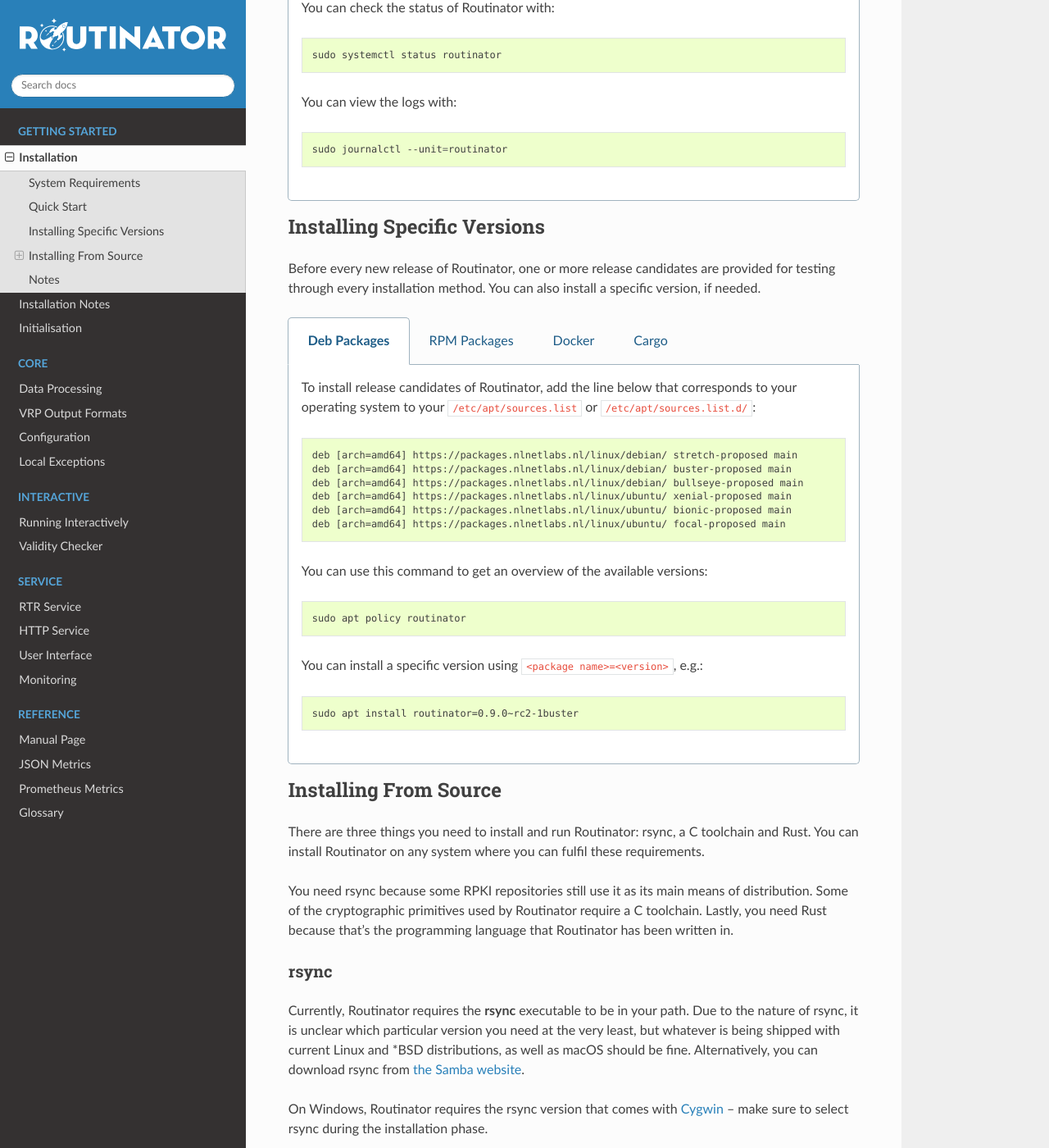
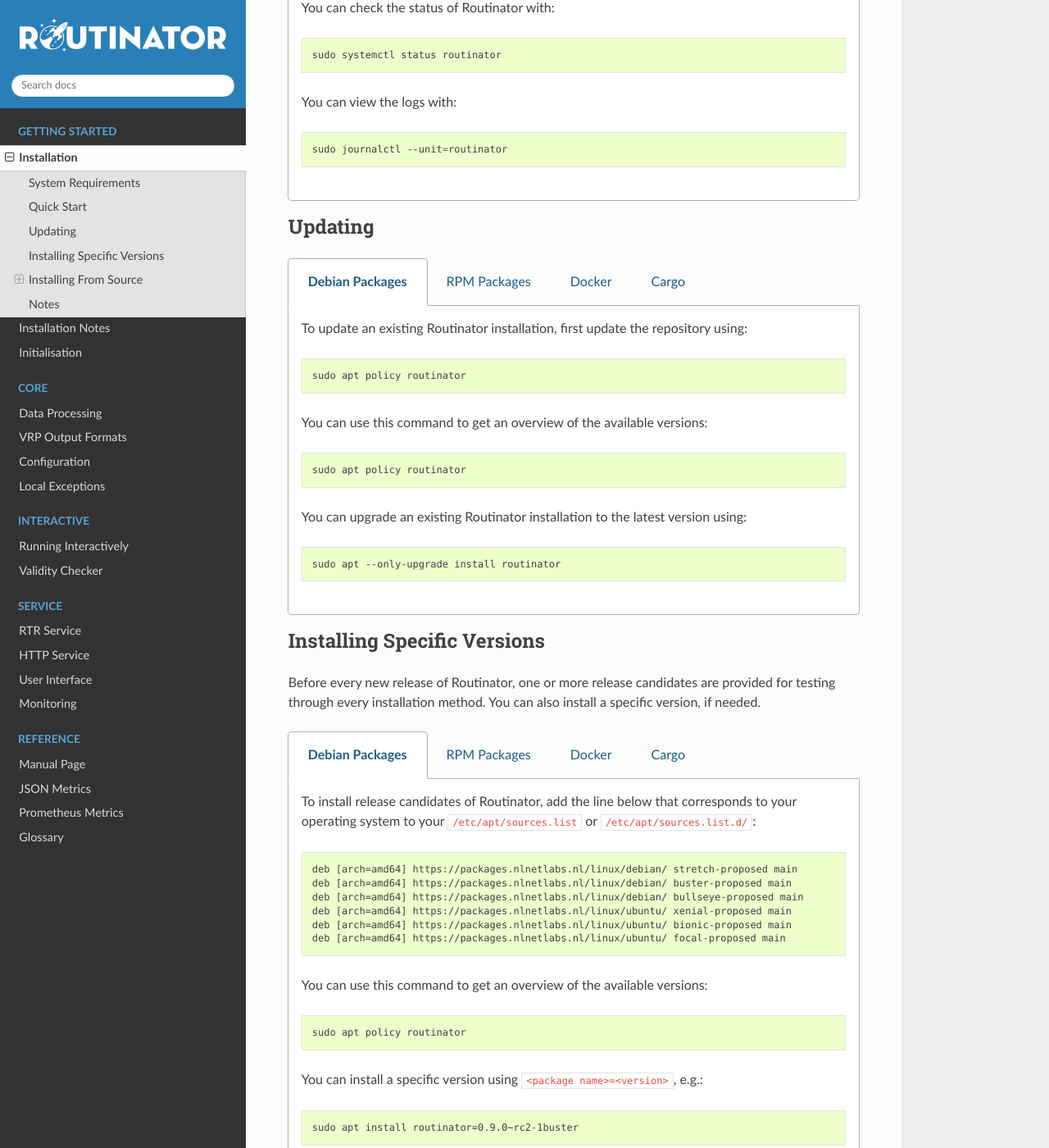
Before and after one commit to NLnetLabs/routinator, a Sphinx documentation site: the page built from source/installation.rst, in a window 1280 px wide and 1400 px high, scrolled down 1397 px. Shown: the whole window at 82% size. Built offline with Sphinx 7.4.7 and the Read the Docs theme 2.0.0, drawn with Linux system fonts in a browser that asks for light colours; pages that are not in the unit, such as notebooks, are missing from menus; the version number could not be read and is left out; some of the changed text lies outside the part shown.

Commit message:
Add update guide

```diff
--- a/source/installation.rst
+++ b/source/installation.rst
@@ -29,7 +29,7 @@
 
 .. tabs::
 
-   .. group-tab:: Deb Packages
+   .. group-tab:: Debian Packages
 
        If you have a machine with an amd64/x86_64 architecture running a
        recent Debian or Ubuntu distribution, you can install Routinator
@@ -182,6 +182,75 @@
           rustup update
           cargo install --locked --force routinator
 
+Updating
+--------
+
+.. tabs::
+
+   .. group-tab:: Debian Packages
+
+       To update an existing Routinator installation, first update the
+       repository using:
+
+       .. code-block:: text
+
+          sudo apt policy routinator
+
+       You can use this command to get an overview of the available versions:
+
+       .. code-block:: text
+
+          sudo apt policy routinator
+
+       You can upgrade an existing Routinator installation to the latest version
+       using:
+
+       .. code-block:: text
+
+          sudo apt --only-upgrade install routinator
+
+   .. group-tab:: RPM Packages
+
+       To update an existing Routinator installation, you can use this command
+       to get an overview of the available versions:
+
+       .. code-block:: bash
+
+          sudo yum --showduplicates list routinator
+
+       You can update to the latest version using:
+
+       .. code-block:: bash
+
+          sudo yum update -y routinator
+
+   .. group-tab:: Docker
+
+       All release versions of Routinator, as well as release candidates and
+       builds based on the latest main branch are available on `Docker Hub
+       <https://hub.docker.com/r/nlnetlabs/routinator/tags?page=1&ordering=last_updated>`_.
+
+       For example, upgrading to the latest Routinator is as simple as:
+
+       .. code-block:: text
+
+          docker run -it nlnetlabs/routinator:latest
+
+   .. group-tab:: Cargo
+
+       All release versions of Routinator, as well as release candidates, are
+       available on `crates.io <https://crates.io/crates/routinator/versions>`_,
+       the Rust package registry. If you want to install the latest version of
+       Routinator using Cargo, explicitly use the ``--force`` option to
+       overwrite an existing version with the latest release:
+
+       .. code-block:: text
+
+          cargo install --locked --force routinator
+
+       For more installation options refer to the `Cargo book
+       <https://doc.rust-lang.org/cargo/commands/cargo-install.html#install-options>`_.
+
 Installing Specific Versions
 ----------------------------
 
@@ -191,7 +260,7 @@
 
 .. tabs::
 
-   .. group-tab:: Deb Packages
+   .. group-tab:: Debian Packages
 
        To install release candidates of Routinator, add the line below that
        corresponds to your operating system to your ``/etc/apt/sources.list`` or
```
